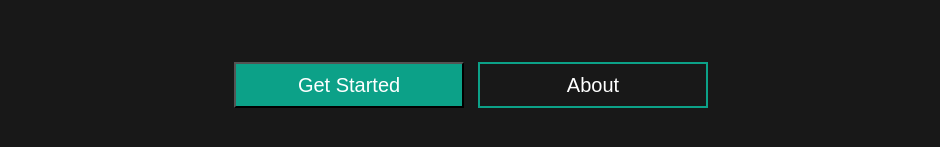
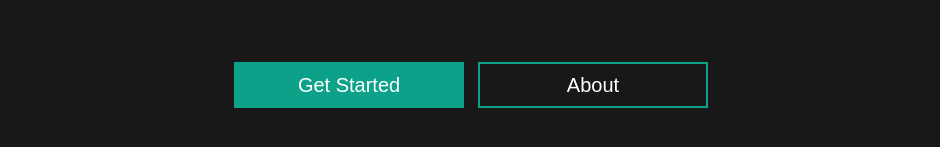
Before and after one commit to Praiseike/ai-chat, a plain HTML site: page index.html in a window 1280 px wide. Shown: the part 293-440 px from the top of the page, without its empty margins (169-1109 px from the left). Drawn offline with Linux system fonts and the light colour scheme.

Commit message:
removed black border

```diff
--- a/assets/css/style.css
+++ b/assets/css/style.css
@@ -36,6 +36,9 @@ main {
   text-decoration: none;
 }
 
+.light{
+  border: hidden;
+}
 .dark {
   color: white;
   background:none;
--- a/index.html
+++ b/index.html
@@ -12,7 +12,7 @@
       <div class="container">
         <h3>Welcome to AI Chat Version 1.0.0</h3>
         <a href="chat.html">
-            <button class="c_btn">Get Started</button>
+            <button class="c_btn light">Get Started</button>
         </a>
         <a href="about.html">
             <button class="c_btn dark">About</button>
```
